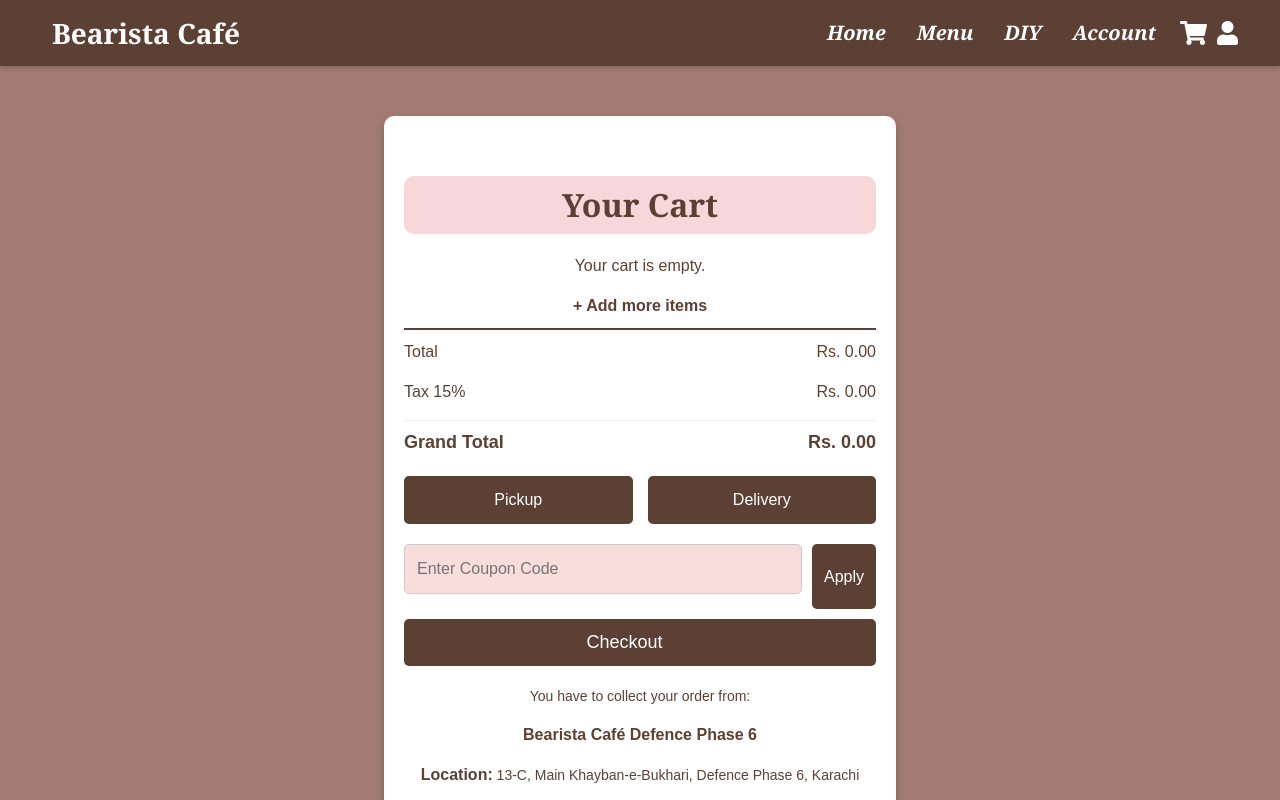
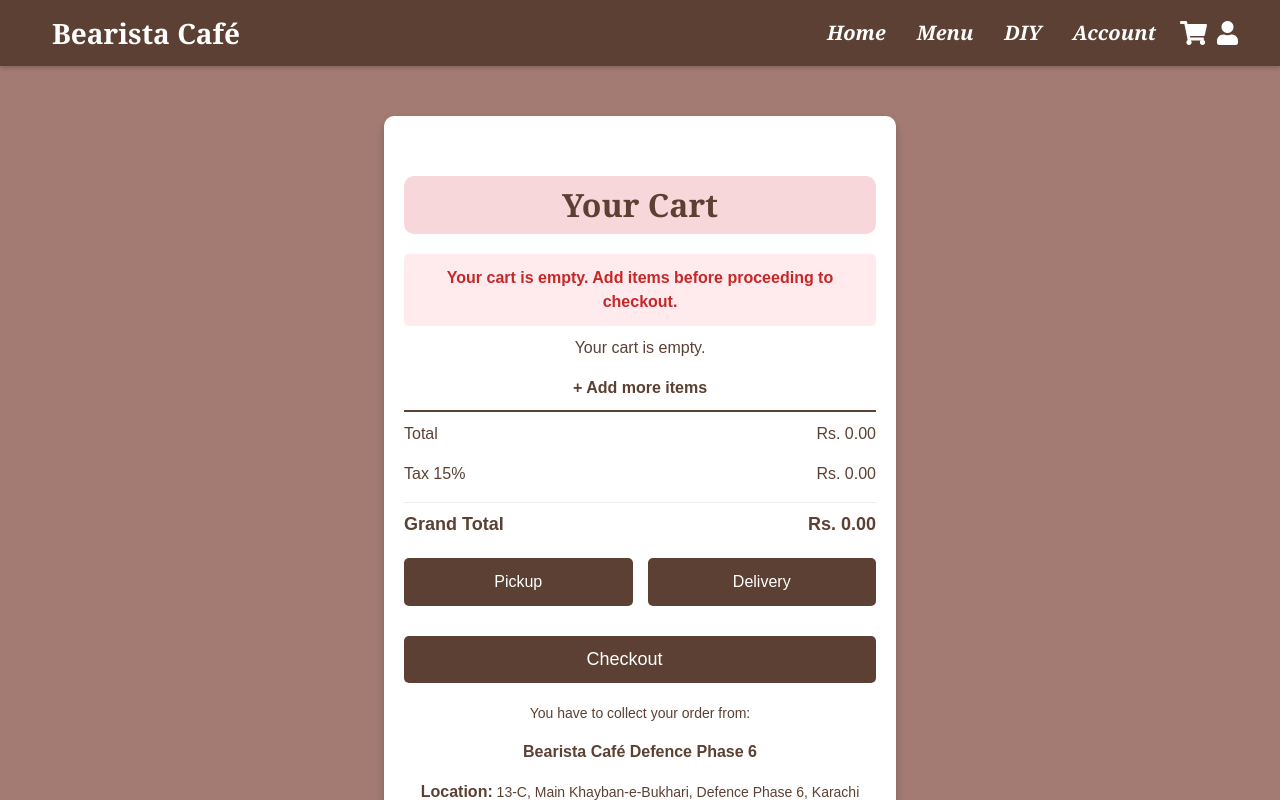
Before and after one commit to JazibWaqas/BearistaCafe, a React (Vite) app in the folder my-react-app/: page /cart in a window 1280 px wide. Both pictures are taken after a click on the button "Checkout". Shown: the top 800 px of the page. Built offline with nearby package versions, Linux system fonts and the light colour scheme.

Commit message:
account page updated

```diff
--- a/my-react-app/src/pages/ShoppingCart.jsx
+++ b/my-react-app/src/pages/ShoppingCart.jsx
@@ -1,14 +1,15 @@
 import { useState, useEffect } from 'react';
 import { Link, useNavigate } from 'react-router-dom';
-import { useCart } from '../context/CartContext'; // Add this import
+import { useCart } from '../context/CartContext';
 import Navigation from '../components/Navigation';
 import Footer from '../components/Footer';
+import axios from 'axios';
 
 export default function ShoppingCart() {
   const navigate = useNavigate();
-  const { cart, loading, updateQuantity, removeFromCart } = useCart(); // Add this line
+  const { cart, loading, updateQuantity, removeFromCart } = useCart();
   const [deliveryOption, setDeliveryOption] = useState('pickup');
-  const [couponCode, setCouponCode] = useState('');
+  const [errorMessage, setErrorMessage] = useState('');
 
   const calculateTotals = () => {
     const taxRate = 0.15;
@@ -21,35 +22,30 @@ export default function ShoppingCart() {
   const handleRemoveItem = async (itemId) => {
     try {
       await removeFromCart(itemId);
+      setErrorMessage(''); // Clear any existing error messages
     } catch (error) {
       console.error('Error removing item:', error);
-      alert('Failed to remove item from cart');
+      setErrorMessage('Failed to remove item from cart');
     }
   };
 
   const handleUpdateQuantity = async (itemId, newQuantity) => {
     try {
-      if (newQuantity < 1) return; // Prevent negative quantities
+      if (newQuantity < 1) return;
       await updateQuantity(itemId, parseInt(newQuantity));
+      setErrorMessage(''); // Clear any existing error messages
     } catch (error) {
       console.error('Error updating quantity:', error);
-      alert('Failed to update quantity');
-    }
-  };
-
-  const applyCoupon = () => {
-    if (couponCode.trim() !== '') {
-      alert('Coupon applied successfully!');
-    } else {
-      alert('Please enter a valid coupon code.');
+      setErrorMessage('Failed to update quantity');
     }
   };
 
   const goToCheckout = () => {
     if (cart.length === 0) {
-      alert("Your cart is empty. Add items before proceeding to checkout.");
+      setErrorMessage('Your cart is empty. Add items before proceeding to checkout.');
       return;
     }
+    setErrorMessage(''); // Clear any existing error messages
     navigate('/checkout');
   };
 
@@ -72,6 +68,13 @@ export default function ShoppingCart() {
       <Navigation />
       <div className="cart-container">
         <h2>Your Cart</h2>
+
+        {/* Error Message Display */}
+        {errorMessage && (
+          <div className="error-message">
+            {errorMessage}
+          </div>
+        )}
 
         <div id="cart-items">
           {cart.length === 0 ? (
@@ -157,18 +160,6 @@ export default function ShoppingCart() {
           </button>
         </div>
 
-        <div className="coupon-section">
-          <input
-            type="text"
-            placeholder="Enter Coupon Code"
-            value={couponCode}
-            onChange={(e) => setCouponCode(e.target.value)}
-          />
-          <button className="apply-coupon" onClick={applyCoupon}>
-            Apply
-          </button>
-        </div>
-
         <button className="checkout-btn" onClick={goToCheckout}>
           Checkout <i className="fas fa-arrow-right"></i>
         </button>
@@ -182,7 +173,6 @@ export default function ShoppingCart() {
           </div>
         )}
       </div>
-
       <Footer />
     </div>
   );
--- a/my-react-app/src/styles/shoppingCart.css
+++ b/my-react-app/src/styles/shoppingCart.css
@@ -182,29 +182,6 @@ input[type="number"] {
     color: white;
 }
 
-/* ---------- Coupon Section ---------- */
-.coupon-section {
-    display: flex;
-    justify-content: space-between;
-    margin-top: 10px;
-}
-
-.coupon-section input {
-    flex-grow: 1;
-    padding: 5px;
-    border: 1px solid #ccc;
-    border-radius: 5px;
-    margin-right: 10px;
-}
-
-.apply-coupon {
-    background: #5C4033;
-    color: white;
-    border: none;
-    padding: 6px 12px;
-    border-radius: 5px;
-    cursor: pointer;
-}
 
 /* ---------- Checkout Button ---------- */
 .checkout-btn {
@@ -234,6 +211,17 @@ input[type="number"] {
     font-size: 16px;
 }
 
+
+
+.error-message {
+    background-color: #ffebee;
+    color: #c62828;
+    padding: 12px;
+    margin: 10px 0;
+    border-radius: 5px;
+    text-align: center;
+    font-weight: bold;
+}
 
 
 /* ---------- Responsive Styles (Mobile < 768px) ---------- */
```
